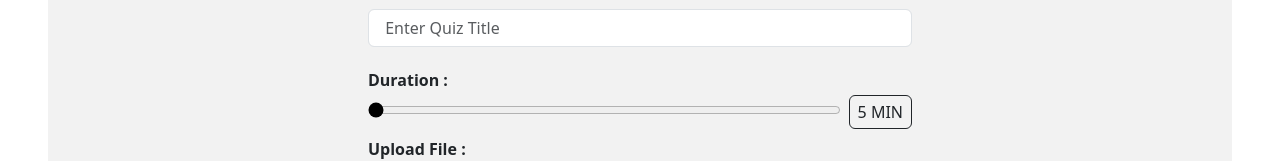
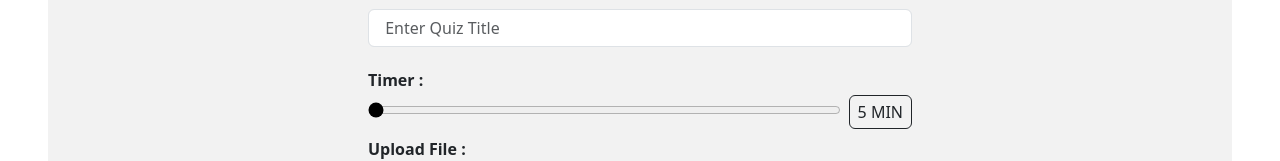
Before and after one commit to roja-cherry/innovator_quiz, a React (Vite) app: page /admin/create-quiz in a window 1280 px wide. Shown: the part 255-416 px from the top of the page. Built offline with nearby package versions, Linux system fonts and the light colour scheme.

Commit message:
in db - changed duration to timer

```diff
--- a/src/components/CreateQuizForm.jsx
+++ b/src/components/CreateQuizForm.jsx
@@ -8,7 +8,7 @@ import { GiSmallFire } from "react-icons/gi";
 const CreateQuizForm = () => {
   const [excelFile, setExcelFile] = useState(null);
   const [quizName, setQuizName] = useState("");
-  const [duration, setDuration] = useState(5);
+  const [timer, setTimer] = useState(5);
   const [errors,setErrors] = useState({});
   const navigate = useNavigate();
 
@@ -56,7 +56,7 @@ const CreateQuizForm = () => {
     const formData = new FormData();
     formData.set("file", excelFile);
     formData.set("quizName", quizName);
-    formData.set("duration", duration);
+    formData.set("timer", timer);
 
     try {
       await createQuiz(formData);
@@ -66,7 +66,7 @@ const CreateQuizForm = () => {
         draggable: true,
       });
       setQuizName("");
-      setDuration(5);
+      setTimer(5);
       setExcelFile(null);
 
       if(confirm.isDismissed || confirm.isConfirmed)
@@ -104,8 +104,8 @@ const CreateQuizForm = () => {
       <div className="d-flex align-items-center mb-2">
         <div className="mt-3 flex-1">
           <p className="m-0">
-            <label htmlFor="duration" className="form-label">
-              Duration :
+            <label htmlFor="timer" className="form-label">
+              Timer :
             </label>
           </p>
           <input
@@ -113,9 +113,9 @@ const CreateQuizForm = () => {
             className="form_range"
             min={5}
             max={60}
-            id="duration"
-            value={duration}
-            onChange={(e) => setDuration(e.target.value)}
+            id="timer"
+            value={timer}
+            onChange={(e) => setTimer(e.target.value)}
             style={{
               accentColor: "black",
               width: "100%",
@@ -123,7 +123,7 @@ const CreateQuizForm = () => {
           ></input>
         </div>
         <div className="border border-dark px-2 py-1 mt-5 ms-2 rounded">
-          {duration} MIN
+          {timer} MIN
         </div>
       </div>
       <FileUpload
--- a/src/components/EditQuizForm.jsx
+++ b/src/components/EditQuizForm.jsx
@@ -8,7 +8,7 @@ const EditQuizForm = () => {
   const { id } = useParams(); // quiz ID from URL
   const [excelFile, setExcelFile] = useState(null);
   const [quizName, setQuizName] = useState("");
-  const [duration, setDuration] = useState(5);
+  const [timer, setTimer] = useState(5);
   const [errors, setErrors] = useState({});
   const navigate = useNavigate();
 
@@ -17,7 +17,7 @@ const EditQuizForm = () => {
       try {
         const { data } = await getQuiz(id);
         setQuizName(data.quizName);
-        setDuration(data.duration);
+        setTimer(data.timer);
       } catch (err) {
         // Extracting the message from the backend response if available
         const errorMessage =
@@ -66,7 +66,7 @@ const EditQuizForm = () => {
     const formData = new FormData();
     formData.set("file", excelFile);
     formData.set("quizName", quizName);
-    formData.set("duration", duration);
+    formData.set("timer", timer);
 
     try {
       await editQuiz(formData, id);
@@ -110,23 +110,23 @@ const EditQuizForm = () => {
       <div className="d-flex align-items-center mb-2">
         <div className="mt-3 flex-1">
           <p className="m-0">
-            <label htmlFor="duration" className="form-label">
-              Duration :
+            <label htmlFor="timer" className="form-label">
+              Timer :
             </label>
           </p>
           <input
             type="range"
             min={5}
             max={60}
-            id="duration"
-            value={duration}
-            onChange={(e) => setDuration(e.target.value)}
+            id="timer"
+            value={timer}
+            onChange={(e) => setTimer(e.target.value)}
             className="form_range"
             style={{ accentColor: "black", width: "100%" }}
           />
         </div>
         <div className="border border-dark px-2 py-1 mt-5 ms-2 rounded">
-          {duration} MIN
+          {timer} MIN
         </div>
       </div>
 
--- a/src/components/quiz-management/QuizManagementTable.jsx
+++ b/src/components/quiz-management/QuizManagementTable.jsx
@@ -74,7 +74,7 @@ const QuizManagementTable = ({ data = [], onDelete = () => { } }) => {
                     {formatStatus(quiz.status)}
                   </span>
                 </td>
-                <td>{quiz.duration} min</td>
+                <td>{quiz.timer} min</td>
                 <td>{formatToDateTimeString(quiz.createdAt)}</td>
                 <td>
                   <LiaEdit
--- a/src/pages/admin/quiz-management/QuizManagement.jsx
+++ b/src/pages/admin/quiz-management/QuizManagement.jsx
@@ -11,7 +11,7 @@ import "./QuizManagement.scss";
 const QuizManagement = () => {
   const [showFilter, setShowFilter] = useState(false);
   const [search, setSearch] = useState("");
-  const [filters, setFilters] = useState({ isActive: false });
+  const [filters, setFilters] = useState({ isActive: false , status: "CREATED"});
   const [quizList, setQuizList] = useState([]);
   const [searchParams, setSearchParams] = useSearchParams();
 
```
